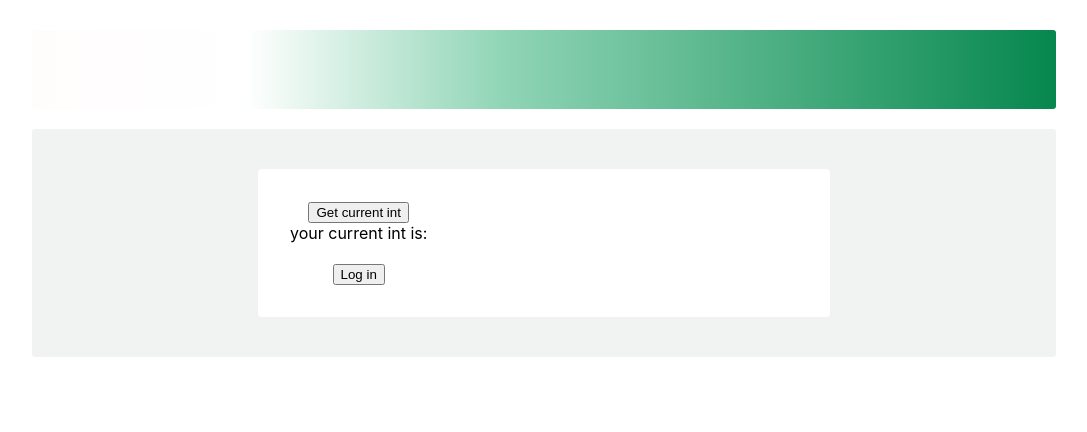
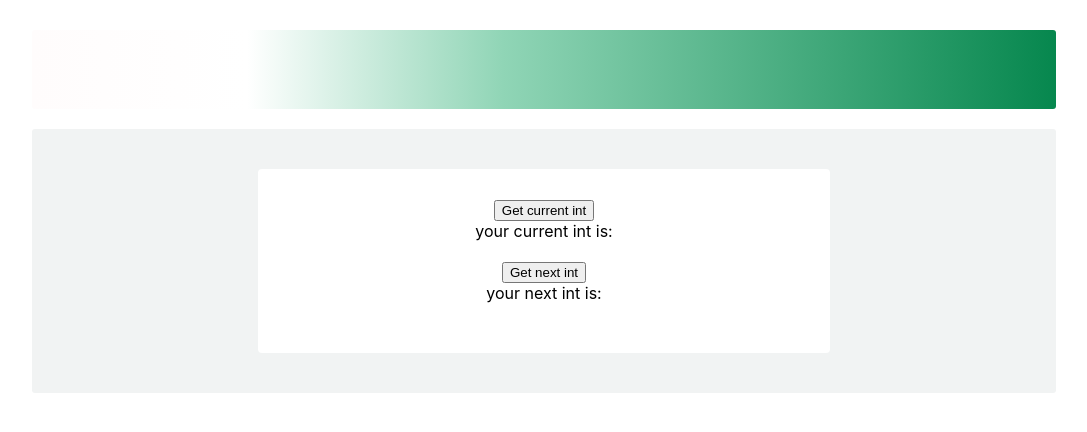
Before and after one commit to YujiaBonnieGuo/sample_api, a React (Create React App) app in the folder client/: page / in a window 1280 px wide. Both pictures are taken after typing "Sample", "name@example.com", "Sample" into the empty fields and a click on the button "Log in". Shown: the top 432 px of the page, without its empty margins (96-1183 px from the left). Built offline with nearby package versions, Linux system fonts and the light colour scheme; no server answers.

Commit message:
add next int

```diff
--- a/client/src/components/Integers.js
+++ b/client/src/components/Integers.js
@@ -1,6 +1,8 @@
 import React, { useState, useEffect } from 'react';
 import '../App.css';
 const CURRENT_URL = '/api/v1/current';
+const NEXT_URL = '/api/v1/next';
+
 function GetToken(props) {
   const [token, setToken] = useState(null);
   console.log('props :>> ', props);
@@ -50,6 +52,7 @@ function Integers(props) {
   const password = props.sendPassword;
   const [data, setData] = React.useState(null);
   const [currentInt, setCurrentInt] = React.useState(null);
+  const [nextInt, setNextInt] = React.useState(null);
 
   React.useEffect(() => {
     fetch('/healthCheck')
@@ -67,10 +70,21 @@ function Integers(props) {
   console.log('props_current :>> ', props_current);
 
   const toggleButtonState = (url) => {
+    let operation;
+    switch (url) {
+      case CURRENT_URL:
+        operation = setCurrentInt;
+        break;
+      case NEXT_URL:
+        operation = setNextInt;
+        break;
+      default:
+        console.log('wrong url :>> ', url);
+    }
     console.log('start toggleButtonState :>> ');
     fetchAPI(url, jwtToken, props_current)
       .then((res) => res.json())
-      .then((int) => setCurrentInt(int));
+      .then((int) => operation(int));
   };
   console.log('currentInt :>> ', currentInt);
   return (
@@ -80,15 +94,16 @@ function Integers(props) {
       </div>
       <div className="contents">
         <div className="login">
-          <table>
-            <button onClick={() => toggleButtonState(CURRENT_URL)}>
-              Get current int
-            </button>
-            <div> your current int is: {currentInt}</div>
-            <br />
-
-            <button variant="sign_in"> Log in </button>
-          </table>
+          <button onClick={() => toggleButtonState(CURRENT_URL)}>
+            Get current int
+          </button>
+          <div> your current int is: {currentInt}</div>
+          <br />
+          <button onClick={() => toggleButtonState(NEXT_URL)}>
+            Get next int
+          </button>
+          <div> your next int is: {nextInt}</div>
+          <br />
         </div>
       </div>
     </div>
```
